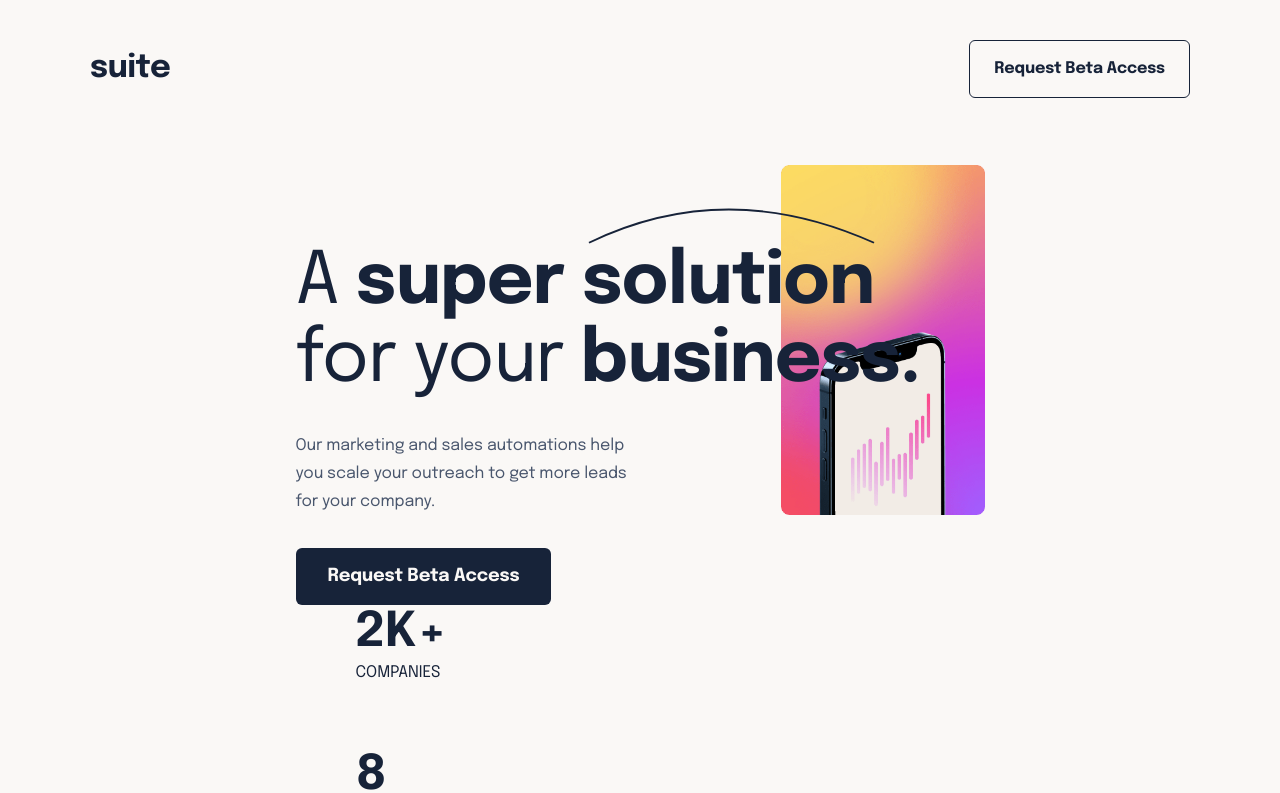
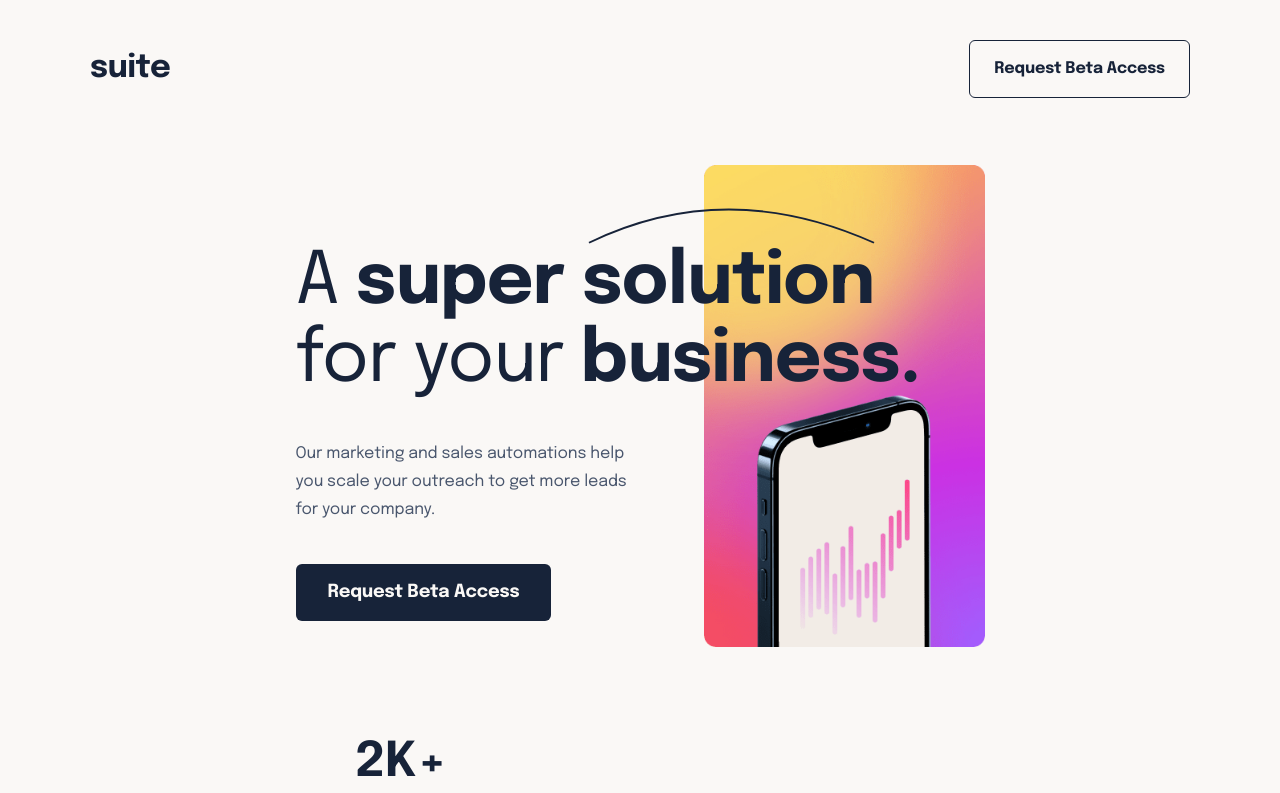
Before and after one commit to Huayao-Zheng/suite-landing-page, a React (Create React App) app: page / in a window 1280 px wide. Shown: the top 793 px of the page. Built offline with nearby package versions, Linux system fonts and the light colour scheme.

Commit message:
finished tablet grid layout for HeroIntro and HeroImage

```diff
--- a/src/components/HeroIntro.jsx
+++ b/src/components/HeroIntro.jsx
@@ -6,7 +6,7 @@ import CurvedLine from '../images/pattern-curved-line-1.svg';
 
 export const HeroIntro = ({ className = '' }) => {
   return (
-    <div className={`flex flex-col items-start gap-[32px] mx-auto md:mx-0 md:pt-[43px] ${className}`}>
+    <div className={`flex flex-col items-start gap-[32px] mx-auto md:mx-0 md:pt-[43px] md:gap-[40px] ${className}`}>
       <div
         className="text-[38px] leading-[44px] tracking-[-0.53px]
         md:text-[56px] md:leading-[64px] md:tracking-[-0.78px]
--- a/src/layout/Hero.jsx
+++ b/src/layout/Hero.jsx
@@ -11,10 +11,11 @@ export const Hero = () => {
       className="myContainer grid- pt-[56px] md:pt-[80px] xl:pt-[67px]
       grid gap-8
       md:grid-cols-[408px_77px_204px] md:grid-rows-[1fr_83px] md:gap-0 md:place-content-center
+      md:gap-y-[88px]
       "
     >
-      <HeroIntro className="md:row-span-1 md:col-start-1 md:col-end-3" />
-      <HeroImage className="" />
+      <HeroIntro className="md:row-[1/2] md:col-[1/3]" />
+      <HeroImage className="md:row-[1/2] md:col-[2/4]" />
       <StatesList className="" />
     </section>
   );
```
